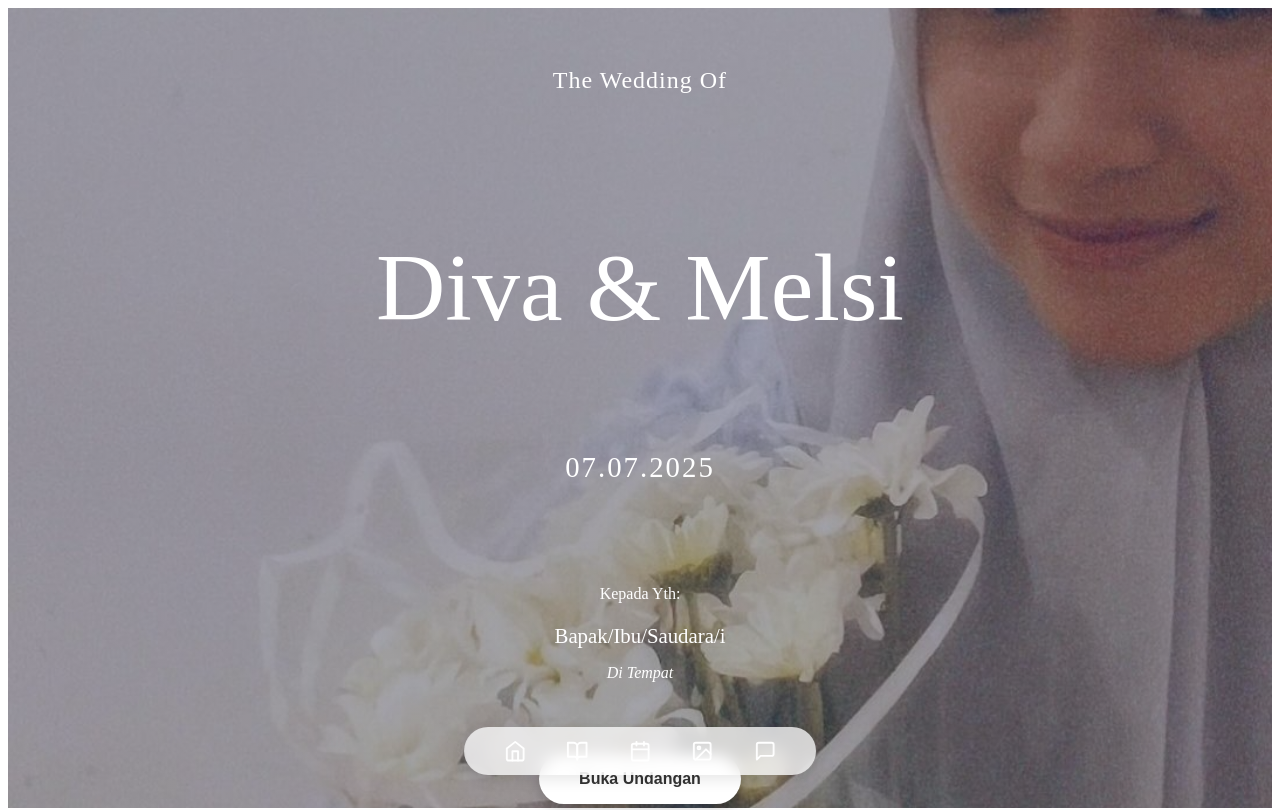
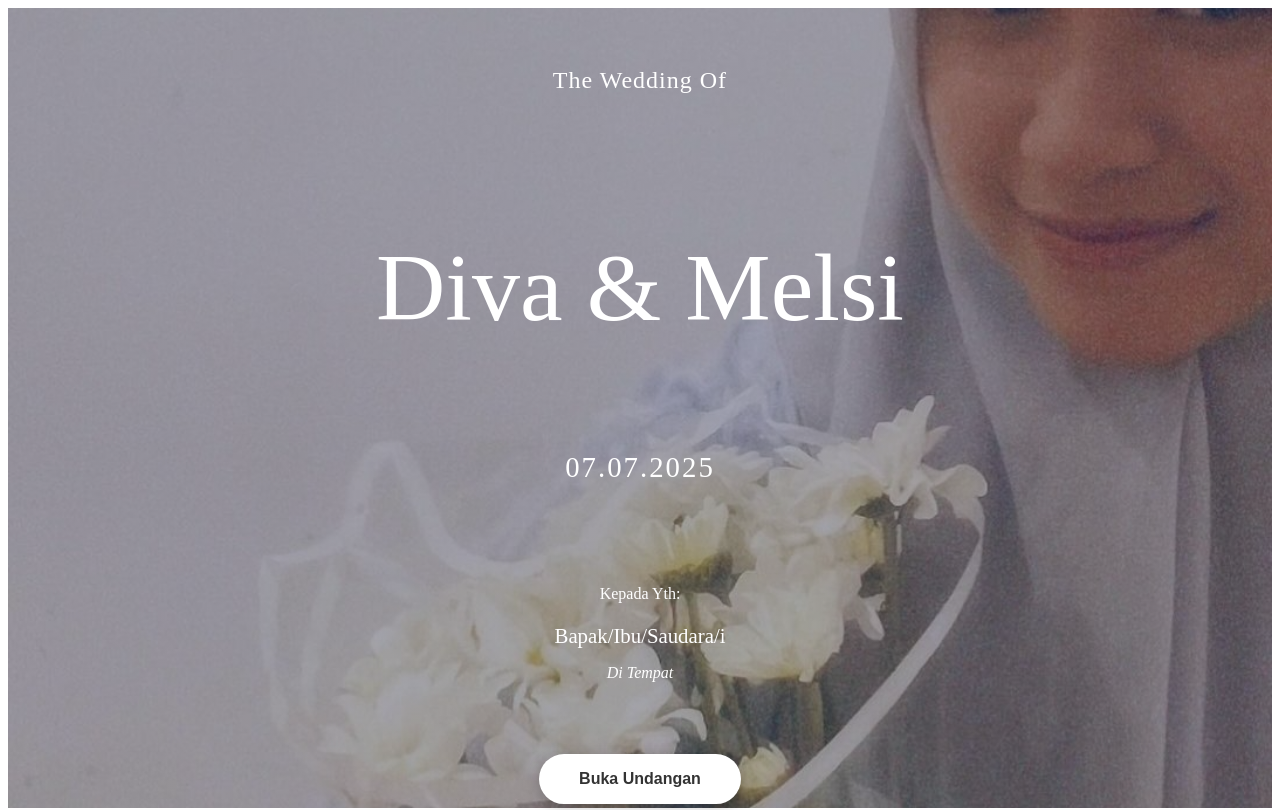
Before and after one commit to alfnsnff/weddingdivamelsi, a Next.js app: page /Home in a window 1280 px wide. Shown: the top 810 px of the page. Built offline with nearby package versions, Linux system fonts and the light colour scheme; no server answers; the database is empty.

Commit message:
hotfix: fix lock scrolling before open button

```diff
--- a/src/index.css
+++ b/src/index.css
@@ -6,7 +6,7 @@
 
 html {
   /* Selalu sediakan ruang untuk scrollbar, mencegah pergeseran layout */
-  overflow-y: scroll;
+  /* overflow-y: scroll; */
   scroll-behavior: smooth;
 }
 
--- a/src/pages/Home.tsx
+++ b/src/pages/Home.tsx
@@ -70,7 +70,7 @@ const Home = () => {
 
   return (
     <div className={styles.home}>
-      <Header />
+         {isInvitationOpen && <Header />}
 
       {/* 3. Tambahkan elemen audio, pastikan path-nya benar */}
       {/* Ganti 'your-song.mp3' dengan nama file musik Anda */}
```
